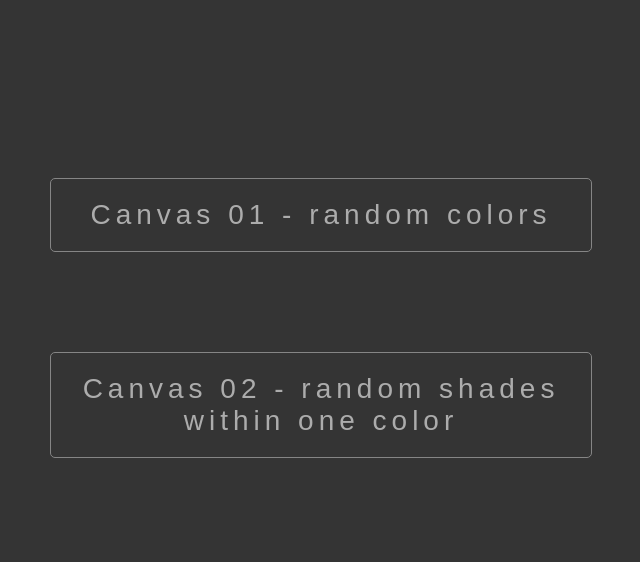
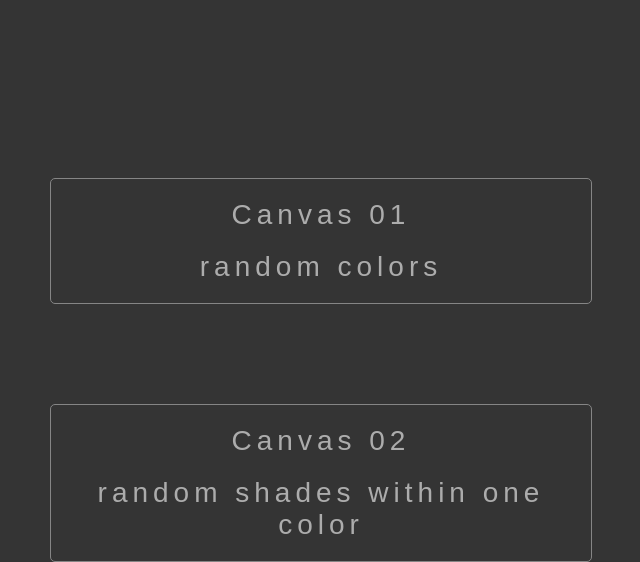
Before and after one commit to michalzagrodzki/Canvas-Exercise, a website: page app/index.html in a window 1280 px wide. Shown: the part 342-904 px from the top of the page, without its empty margins (319-959 px from the left). Before the commit the page ends 800 px from the top, so only its background shows below. Drawn offline with Linux system fonts and the light colour scheme.

Commit message:
Change appearance of button in index.html.

```diff
--- a/app/index.html
+++ b/app/index.html
@@ -14,12 +14,14 @@
   <h2>enjoy!</h2>
   <a href="canvas01.html">
     <div class="link-button">
-      <p>Canvas 01 - random colors</p>
+      <p>Canvas 01</p>
+      <p>random colors</p>
     </div>
   </a>
   <a href="canvas02.html">
     <div class="link-button">
-      <p>Canvas 02 - random shades within one color</p>
+      <p>Canvas 02</p>
+      <p>random shades within one color</p>
     </div>
   </a>
   </body>
```
